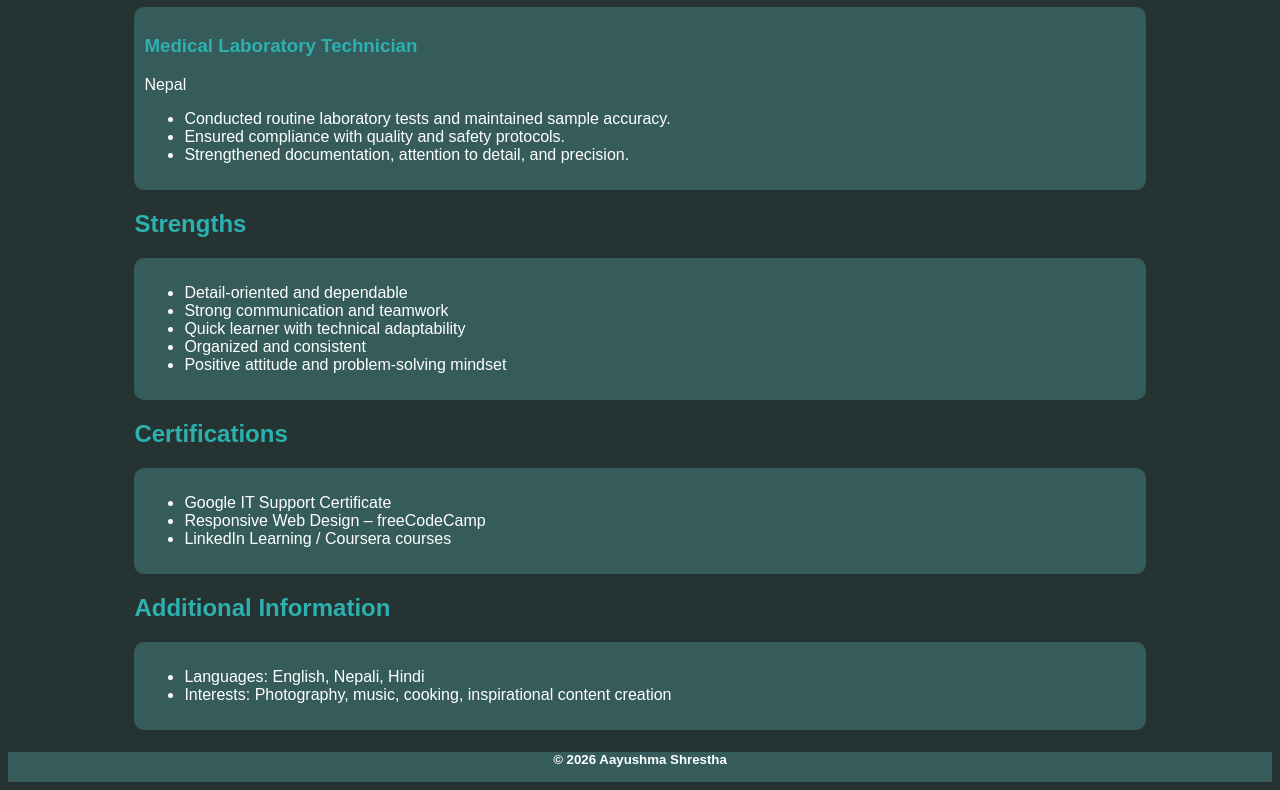
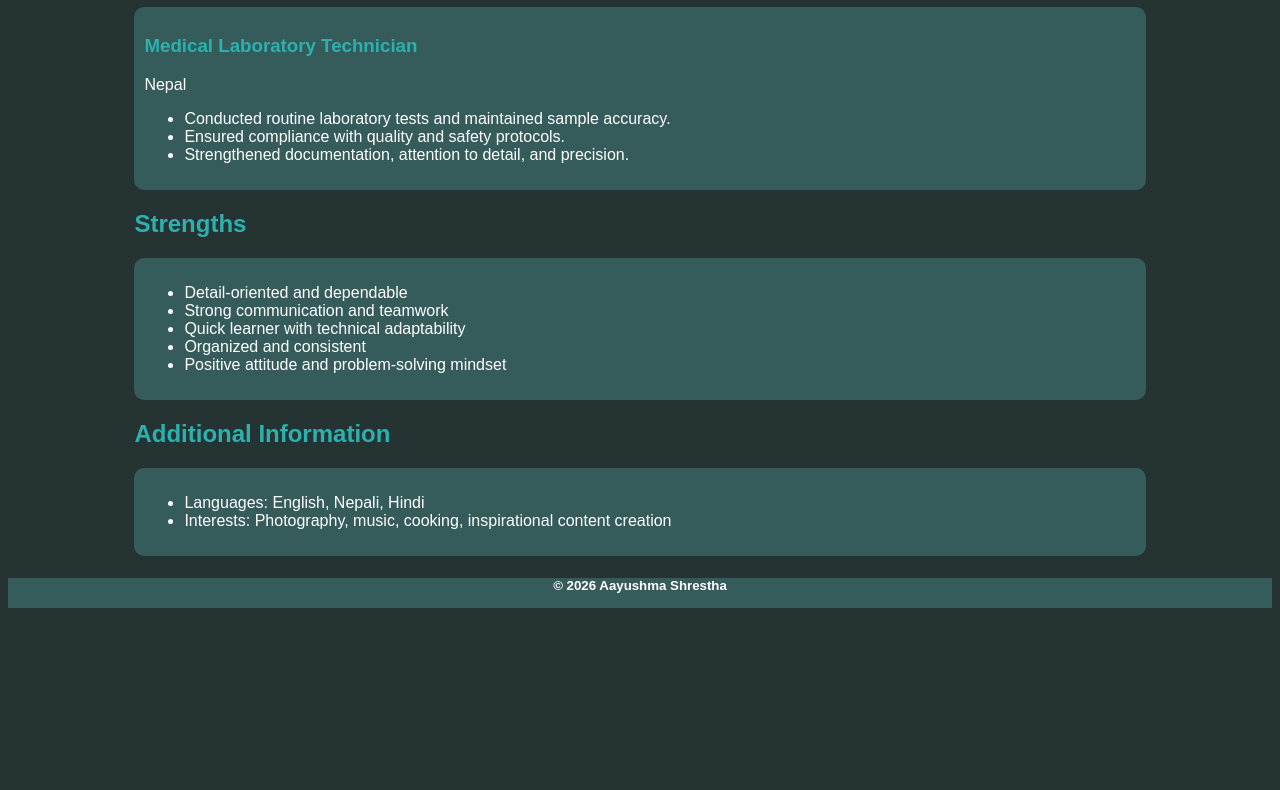
Before and after one commit to aayushma-stha/Portfolio-Website, a plain HTML site: page resume.html in a window 1280 px wide. Shown: the part 1624-2414 px from the top of the page. After the commit the page ends 2240 px from the top, so only its background shows below. Drawn offline with Linux system fonts and the light colour scheme.

Commit message:
updated resume

```diff
--- a/resume.html
+++ b/resume.html
@@ -169,18 +169,6 @@
                 </section>
 
               <section>
-                <h2>Certifications</h2>
-                <article class="description">
-
-                    <ul>
-                        <li>Google IT Support Certificate</li>
-                        <li>Responsive Web Design – freeCodeCamp</li>
-                        <li>LinkedIn Learning / Coursera courses</li>
-                    </ul>
-                </article>
-              </section>
-
-              <section>
                 <h2>Additional Information</h2>
                 <article class="description">
                     <ul>
```
